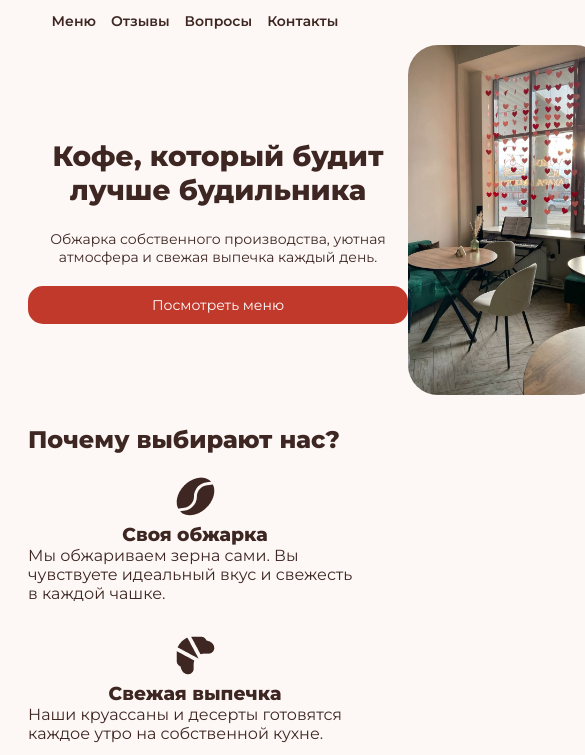
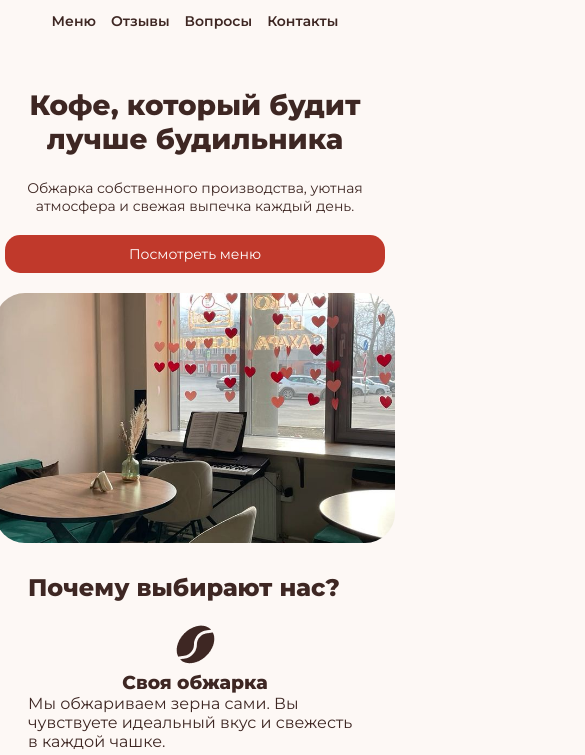
Before and after one commit to lizaaamettl-cyber/coffee-time, a plain HTML site: page index.html in a window 390 px wide. Shown: the part 89-844 px from the top of the page, 585 px wide, since content can reach past the window. Drawn offline with Linux system fonts and the light colour scheme.

Commit message:
Add files via upload

```diff
--- a/style.css
+++ b/style.css
@@ -354,6 +354,15 @@ align-items: center;
         padding: 0 20px;
     }
 
+.hero-all {
+    flex-direction: column;
+}
+
+.hero-all img {
+    width: 400px;
+    height: 250px;
+}
+
     .header {
         flex-direction: column;
         gap: 15px;
```
